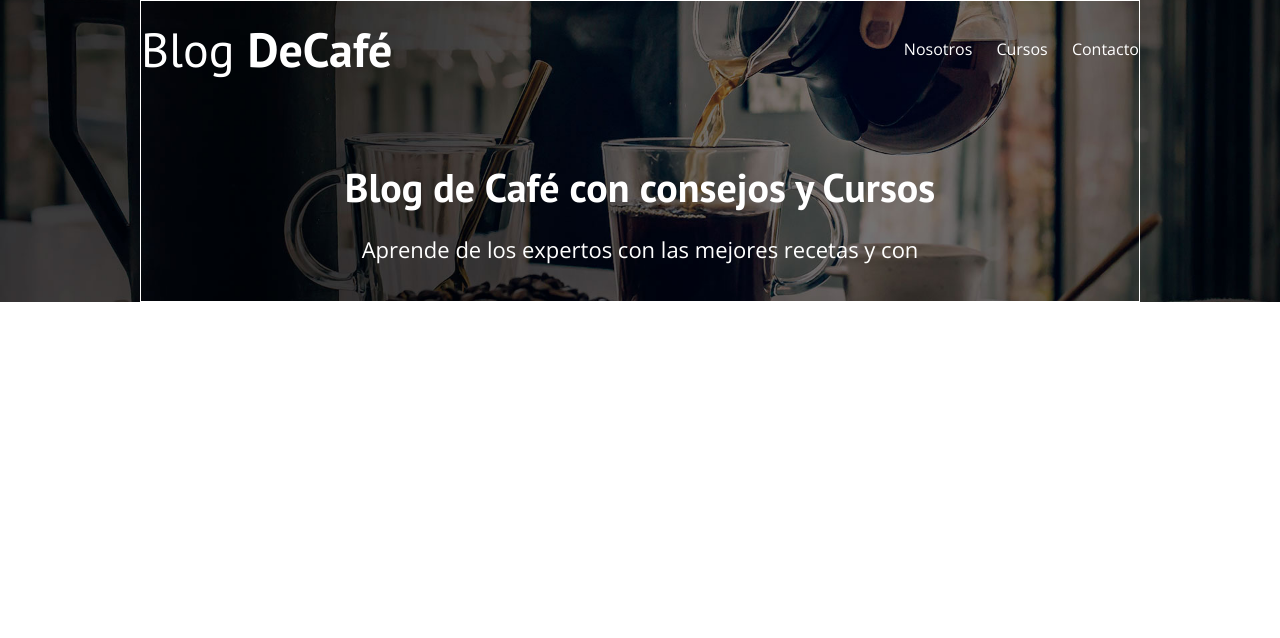
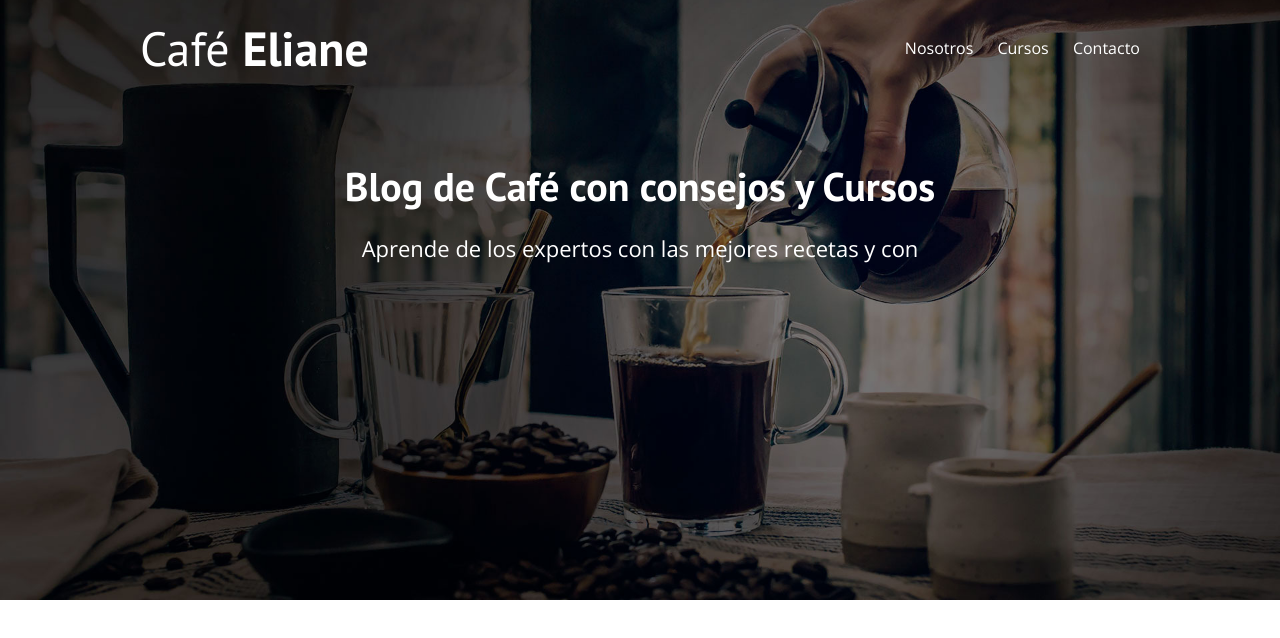
Before and after one commit to Ingvictor/PaginaCafe, a plain HTML site: page index.html in a window 1280 px wide. Drawn offline with nearby package versions, Linux system fonts and the light colour scheme.

Commit message:
Modificación header tamaño Escritorio

```diff
--- a/css/style.css
+++ b/css/style.css
@@ -17,7 +17,6 @@ body{
 /***********************/
 
 .contenedor{
-  border:solid white 1px;
   max-width: 1000px; /*Tamaño del contenedor para los espacios */
   margin: 0 auto;
 }
@@ -67,7 +66,7 @@ img{
   background-repeat: no-repeat; /*Elimina las repetieciones de la imagen*/
   background-position: center center; /*Centra la imagen arriba y abajo*/
   background-size: cover;/*Rellena el fondo por todos lados*/
-  /*height: 60rem; Para resolución muy grande*/
+  height: 60rem; Para resolución muy grande
 }
 .site-header a{
   color: #fff;
--- a/index.html
+++ b/index.html
@@ -4,7 +4,7 @@
     <meta charset="UTF-8">
     <meta name="viewport" content="width=device-width, initial-scale=1.0">
     <meta http-equiv="X-UA-Compatible" content="ie=edge">
-    <title>Blog de Café</title>
+    <title>Café Eliane</title>
     <link href="https://fonts.googleapis.com/css2?family=Open+Sans&family=PT+Sans:wght@400;700&display=swap" rel="stylesheet">
     <link rel="stylesheet" href="css/normalize.css">
     <link rel="stylesheet" href="css/style.css">
@@ -14,7 +14,7 @@
     <div class="contenedor">
       <div class="barra">
         <a href="index.html"> <!--Las etiquetas a son enlaces-->
-          <h1 class="no-margin">Blog <span>DeCafé</span></h1>
+          <h1 class="no-margin">Café <span>Eliane</span></h1>
         </a>
           <nav class="navegacion">
             <a href="nosotros.html">Nosotros</a>
```
